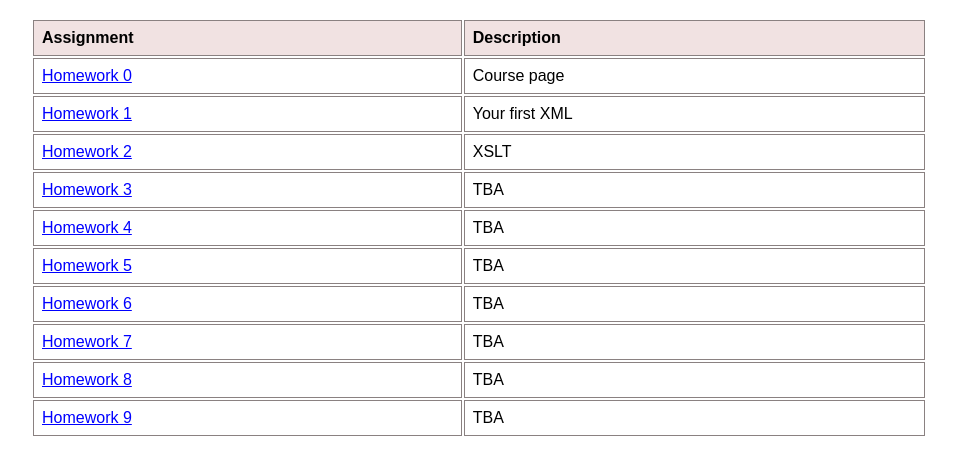
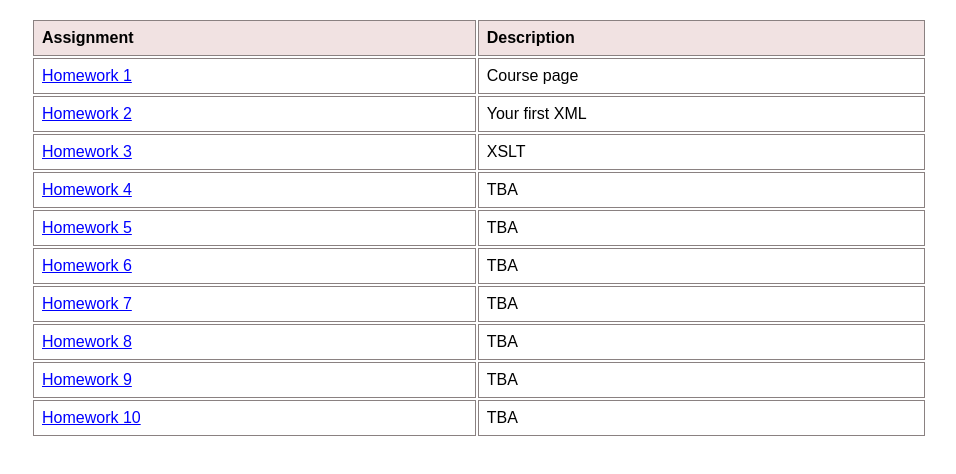
Before and after one commit to CNIT131/hw1, a plain HTML site: page hw1.html in a window 1280 px wide. Shown: the part 120-594 px from the top of the page, without its empty margins (49-1005 px from the left). Drawn offline with Linux system fonts and the light colour scheme.

Commit message:
Update hw1.html

```diff
--- a/hw1.html
+++ b/hw1.html
@@ -78,8 +78,8 @@
       const cell2 = document.createElement('td');
       const link = document.createElement('a');
 
-      link.href = `https://github.com/CNIT131/hw1/edit/main/${fileNames[i]}`;
-      link.textContent = `Homework ${i}`;
+      link.href = `https://cnit131.github.io/hw1/${fileNames[i]}`;
+      link.textContent = `Homework ${i + 1}`;
       cell1.appendChild(link);
       cell2.textContent = descriptions[i];
 
```
